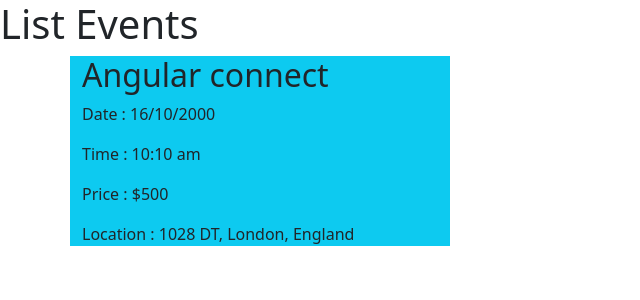
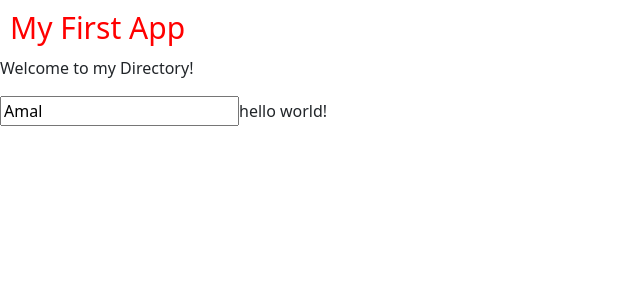
Before and after one commit to amalmtahri/learn_Angular, an Angular app: page / in a window 1280 px wide. Shown: the top 300 px of the page, without its empty margins (0-640 px from the left). Built offline with nearby package versions, Linux system fonts and the light colour scheme.

Commit message:
home component

```diff
--- a/src/app/app.component.html
+++ b/src/app/app.component.html
@@ -1,2 +1,2 @@
 <h1>{{title}}</h1>
-<events-list></events-list>
+<app-home>hello world!</app-home>
--- a/src/app/app.component.ts
+++ b/src/app/app.component.ts
@@ -6,5 +6,5 @@
   styleUrls: ['./app.component.css']
 })
 export class AppComponent {
-  title = 'List Events';
+  title = 'My First App';
 }
--- a/src/app/app.module.ts
+++ b/src/app/app.module.ts
@@ -3,11 +3,13 @@
 
 import { AppComponent } from './app.component';
 import { EventsListComponent } from './events/events-list.component';
+import { HomeComponent } from './home/home.component';
 
 @NgModule({
   declarations: [
     AppComponent,
-    EventsListComponent
+    EventsListComponent,
+    HomeComponent
   ],
   imports: [
     BrowserModule
--- /dev/null
+++ b/src/app/home/home.component.html
@@ -0,0 +1,3 @@
+<p>{{homeTitle}}</p>
+<input type="text" value="{{MyString}}">
+<ng-content></ng-content>
--- /dev/null
+++ b/src/app/home/home.component.ts
@@ -0,0 +1,17 @@
+import { Component, OnInit } from '@angular/core';
+
+@Component({
+  selector: 'app-home',
+  templateUrl: './home.component.html',
+  styleUrls: ['./home.component.css']
+})
+export class HomeComponent implements OnInit {
+
+  homeTitle =  "Welcome to my Directory!";
+  MyString = "Amal"
+  constructor() { }
+
+  ngOnInit(): void {
+  }
+
+}
--- a/src/styles.css
+++ b/src/styles.css
@@ -1 +1,6 @@
 /* You can add global styles to this file, and also import other style files */
+h1{
+    font-size: 30px;
+    color: red;
+    margin: 10px;
+}
```
Also changed, not shown: src/app/home/home.component.css (added), 1 other file (tests, documents, lock files or other folders).
